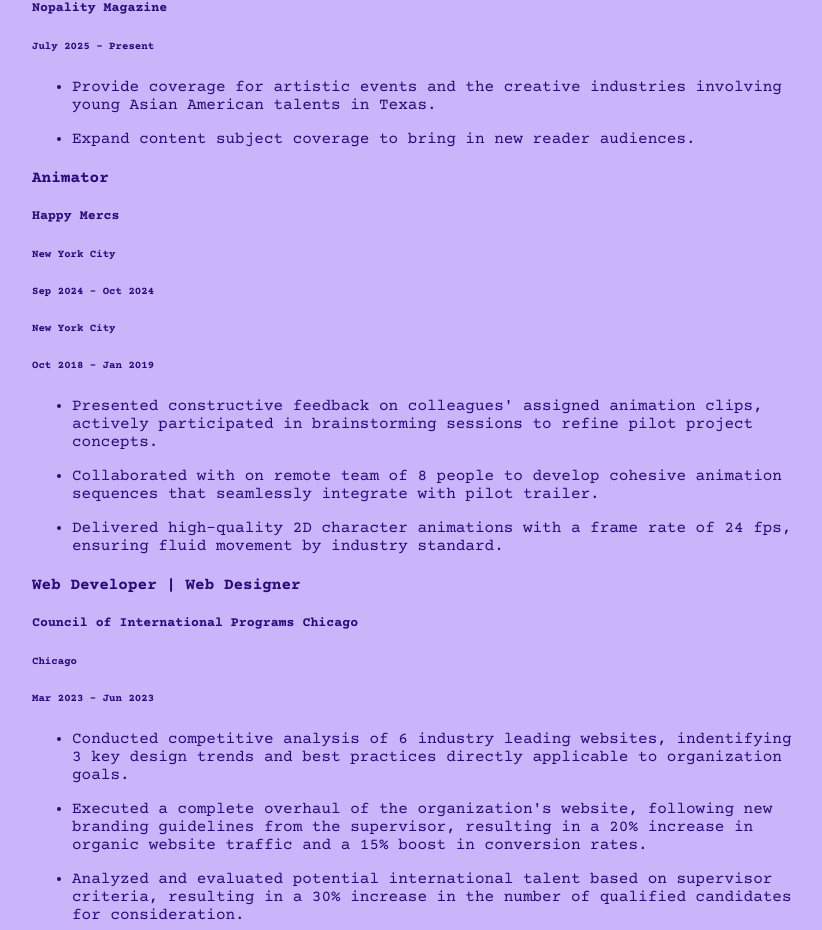
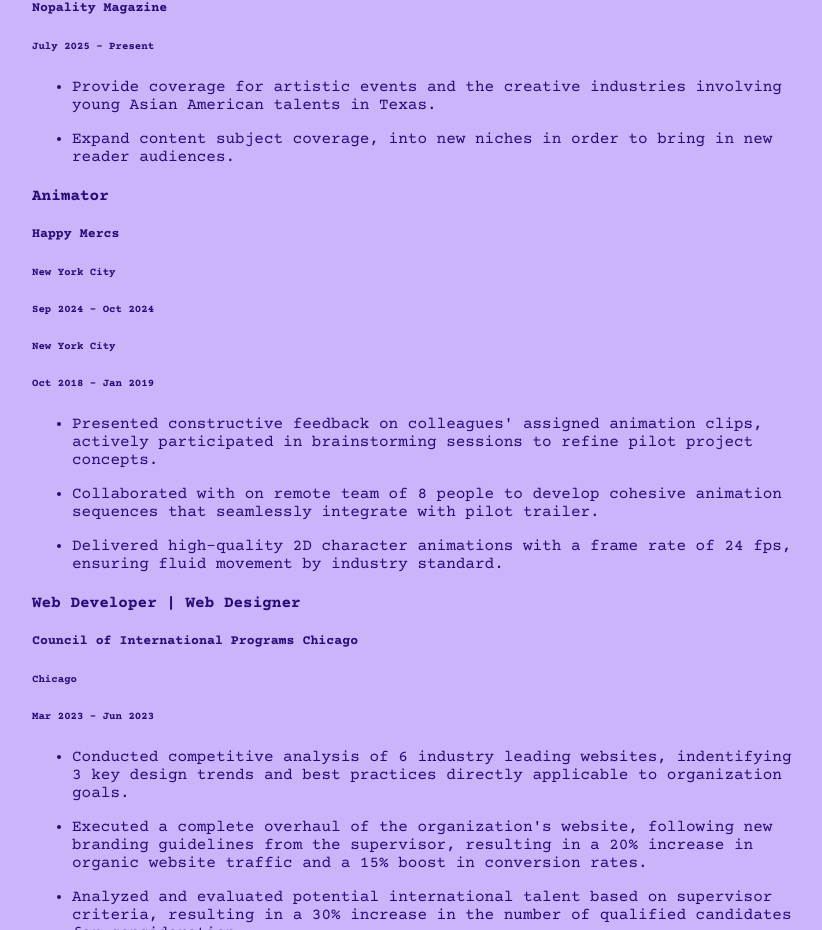
Before and after one commit to ViLinh27/vilinh27-rooms, a React (Create React App) app in the folder linh-rooms/: page /pages/CV in a window 1280 px wide. Shown: the part 798-1728 px from the top of the page, without its empty margins (264-1086 px from the left). Built offline with nearby package versions, Linux system fonts and the light colour scheme.

Commit message:
reword cv phrase

```diff
--- a/linh-rooms/src/pages/MyCV.js
+++ b/linh-rooms/src/pages/MyCV.js
@@ -83,7 +83,7 @@
                                     <p>Provide coverage for artistic events and the creative industries involving young Asian American talents in Texas.</p>
                                 </li>
                                 <li>
-                                    <p>Expand content subject coverage to bring in new reader audiences.</p>
+                                    <p>Expand content subject coverage, into new niches in order to bring in new reader audiences.</p>
                                 </li>
                             </ul>
                         </div>
```
